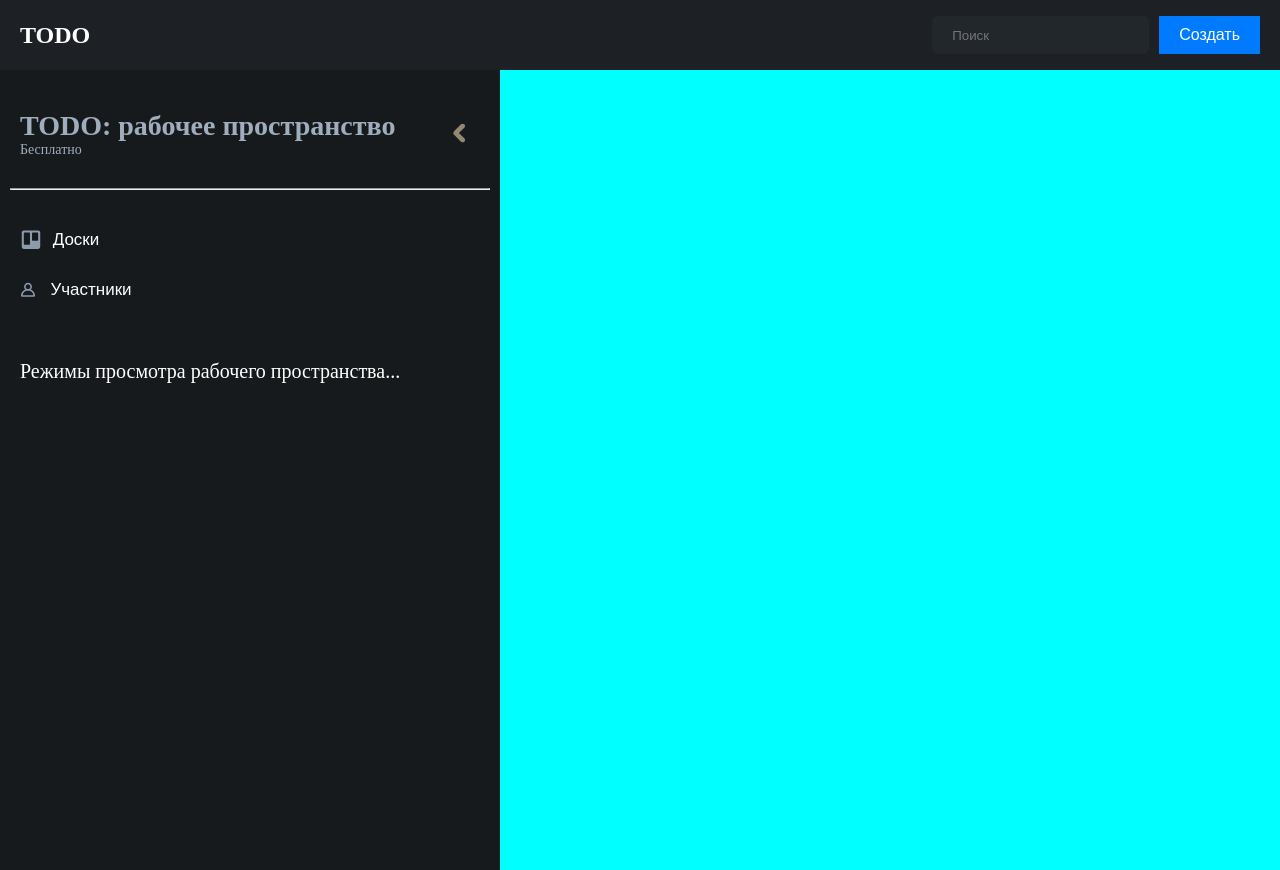
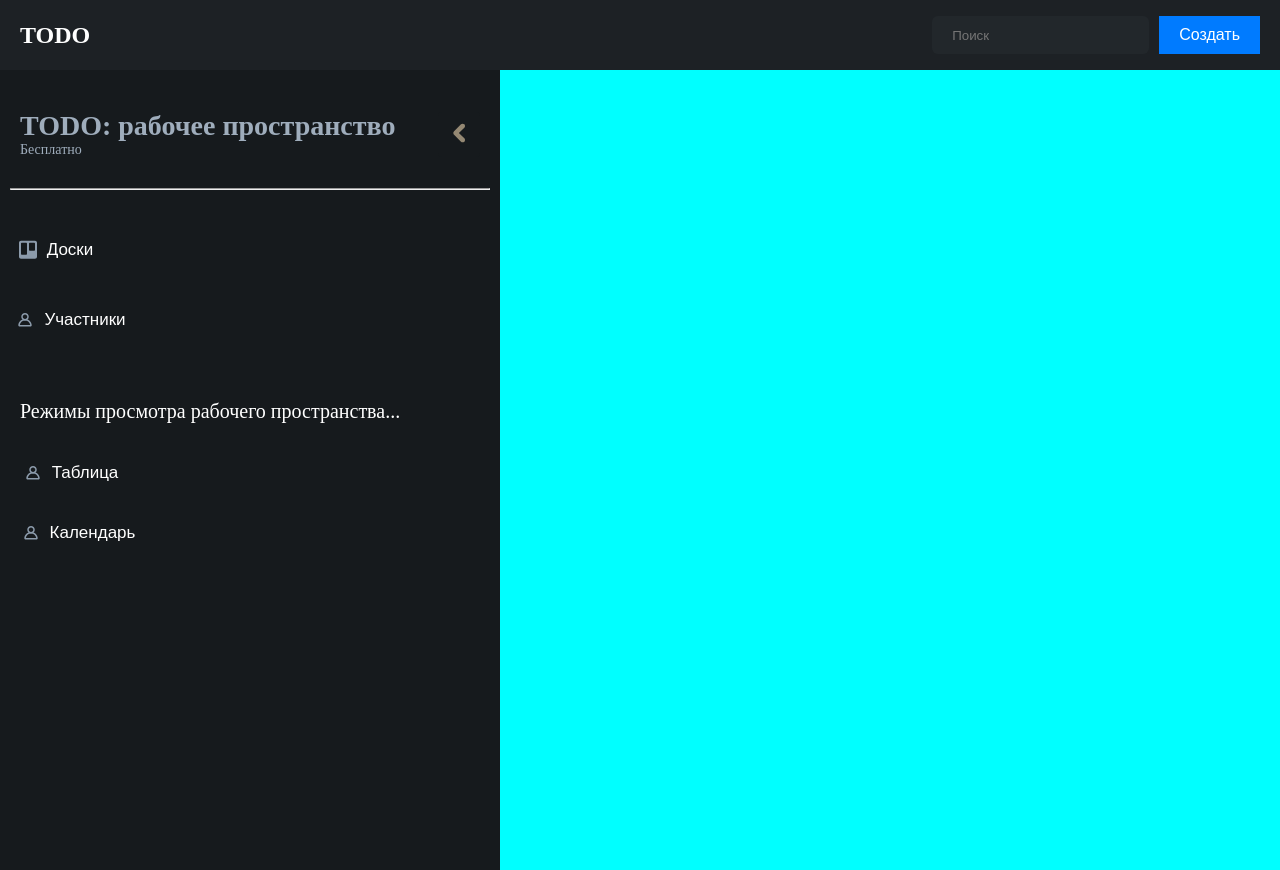
Before and after one commit to SamirSobirov/Todo_project_VUE, a Vue app: page / in a window 1280 px wide. Built offline with nearby package versions, Linux system fonts and the light colour scheme.

Commit message:
fixed little things

```diff
--- a/src/components/aside.vue
+++ b/src/components/aside.vue
@@ -29,7 +29,20 @@
 
       <div class="aside-box2">
         <p>Режимы просмотра рабочего пространства...</p>
-        <div class="aside-item_2"></div>
+      </div>
+
+
+      <div class="aside-box4">
+        <button class="aside-button_2">
+          <img src="../../public/icons/participants.svg" alt="">
+          <p>Таблица</p>
+
+        </button>
+
+        <button class="aside-button_2" style="padding-left: 15px;">
+          <img src="../../public/icons/participants.svg" alt="">
+          <p>Календарь</p>
+        </button>
       </div>
     </div>
   </aside>
@@ -58,6 +71,14 @@ export default defineComponent({
 </script>
 
 <style lang="scss">
+
+.aside-box4 {
+  display: flex;
+  flex-direction: column;
+  margin-top: 20px;
+  gap: 20px;
+
+}
 
 .aside-block {
   width: 500px;
@@ -134,17 +155,22 @@ export default defineComponent({
       border: none;
       background-color: #161a1d;
       color: white;
-      gap: 12px;
 
       p {
+        padding: 10px 10px;
         font-weight: 100;
         font-size: 17px;
       }
 
       img {
+        padding-left: 2px;
         width: 20px;
         height: 20px;
       }
+
+      &:hover {
+          background-color: #424242;
+        }
     }
 
     .aside-box2 {
@@ -153,11 +179,14 @@ export default defineComponent({
       align-items: center;
       padding: 10px;
 
+
+
       p {
         color: white;
         font-size: 20px;
       }
     }
+
   }
 }
 
```
